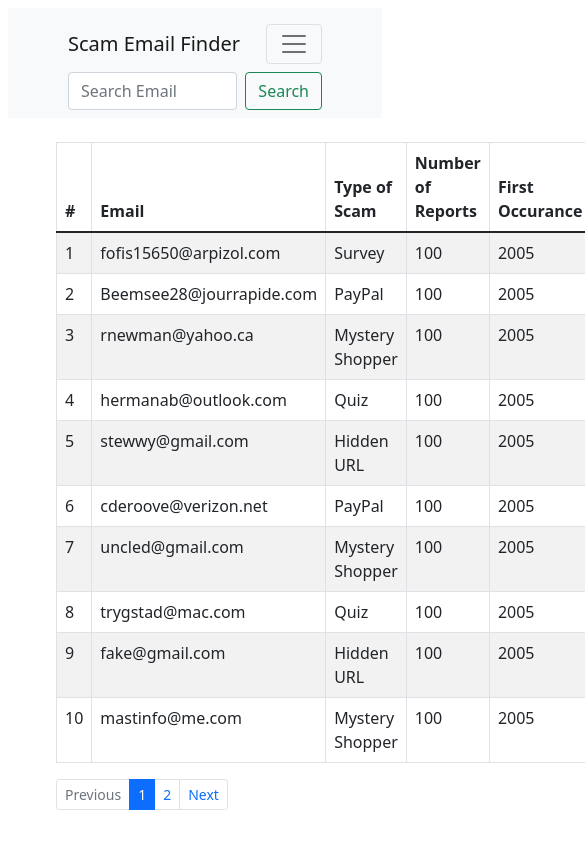
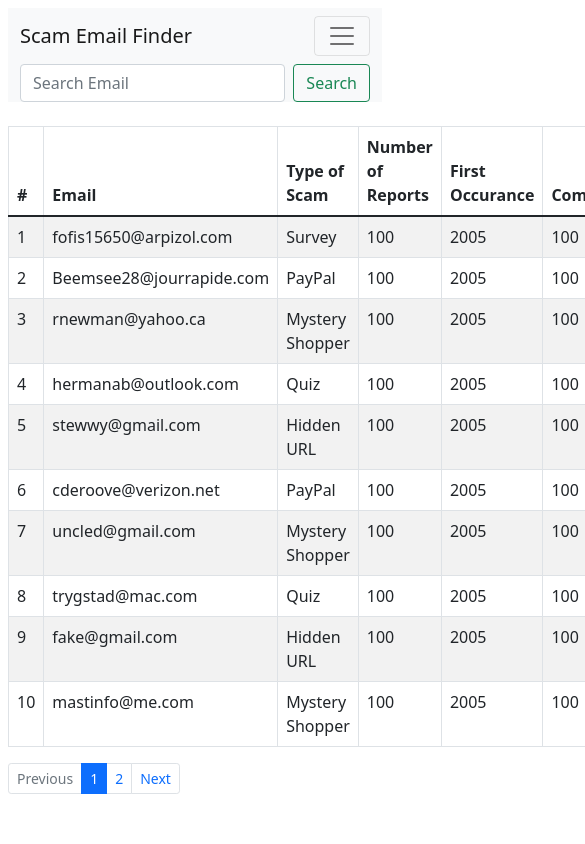
Before and after one commit to mixemer/email_spam_database, a Svelte app: page / in a window 390 px wide. Shown: the top 844 px of the page, 585 px wide, since content can reach past the window. Built offline with nearby package versions, Linux system fonts and the light colour scheme.

Commit message:
add style for small screen

```diff
--- a/src/Header.svelte
+++ b/src/Header.svelte
@@ -2,7 +2,7 @@
     export let search_email = '';
 </script>
 
-<div class="bg-light py-2 px-5">
+<div class="header bg-light">
 	<nav class="navbar navbar-expand-lg navbar-light ">
 		<div class="container-fluid">
 		  <a class="navbar-brand" href="/">Scam Email Finder </a>
@@ -42,4 +42,13 @@
 .end-lined {
 	flex-grow: 0;
 }
+.header {
+    padding: 0 2rem;
+}
+@media (max-width: 978px) {
+    .header {
+      padding:0;
+      margin:0;
+    }
+}
 </style>
--- a/src/TableDatabase.svelte
+++ b/src/TableDatabase.svelte
@@ -26,7 +26,7 @@
     }
 </script>
 
-<div class="mx-5">
+<div class="body">
     <table class="table table-bordered table-hover table-striped">
         <thead>
           <tr>
@@ -68,10 +68,13 @@
 </div>
 
 <style>
-    /* div {
-        background-color: #2B6777;
+.body {
+    padding: 0 3rem;
+}
+@media (max-width: 978px) {
+    .body {
+      padding:0;
+      margin:0;
     }
-    th, td {
-        color: white;
-    } */
+}
 </style>
```
Also changed, not shown: public/build/bundle.css, public/build/bundle.js, 1 other file (tests, documents, lock files or other folders).
